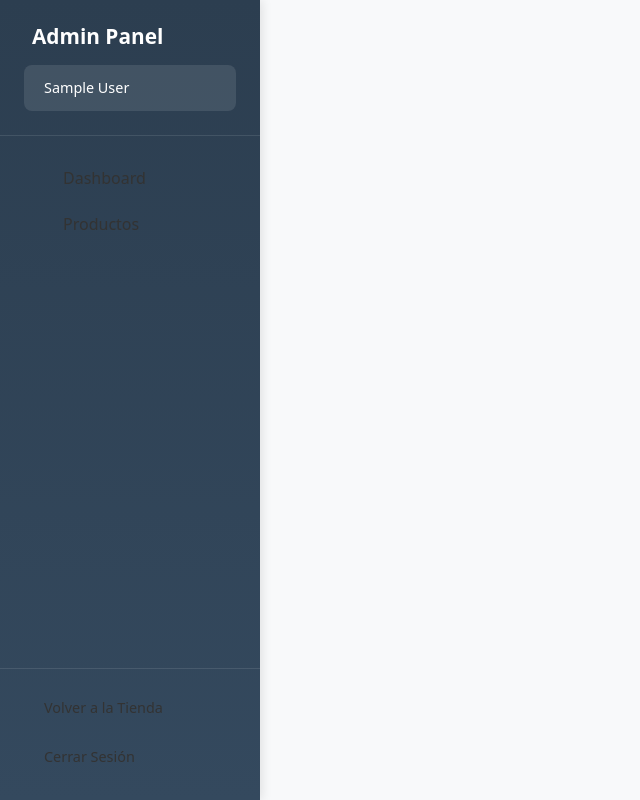
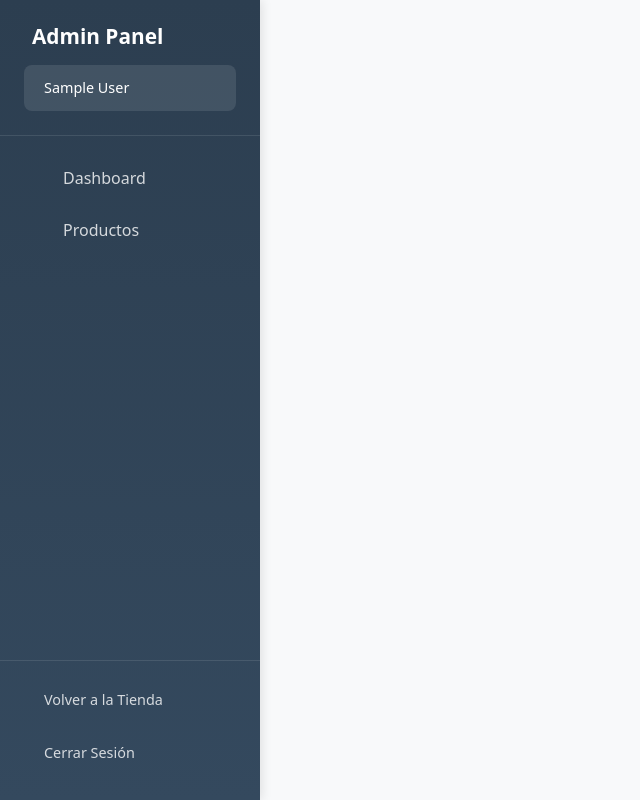
Before and after one commit to ManuDve/fs02-gamer-store, a React (Vite) app: page /admin in a window 1280 px wide. Shown: the whole page, without its empty margins (0-640 px from the left). Built offline with nearby package versions, Linux system fonts and the light colour scheme; sample sign-in values are in the browser's storage.

Commit message:
fix style on admin panel

```diff
--- a/src/assets/styles/style.css
+++ b/src/assets/styles/style.css
@@ -124,7 +124,7 @@ h6 {
   max-height: 80px;
 }
 
-.nav-link {
+#nav .nav-link {
   color: #333333 !important;
   font-weight: 500;
   transition: all 0.2s ease;
@@ -133,11 +133,11 @@ h6 {
   cursor: pointer;
 }
 
-.nav-link:hover {
+#nav .nav-link:hover {
   color: var(--neon-green) !important;
 }
 
-.nav-link.active {
+#nav .nav-link.active {
   color: var(--neon-green) !important;
   font-weight: 700;
   border-bottom: 2px solid var(--neon-green);
```
